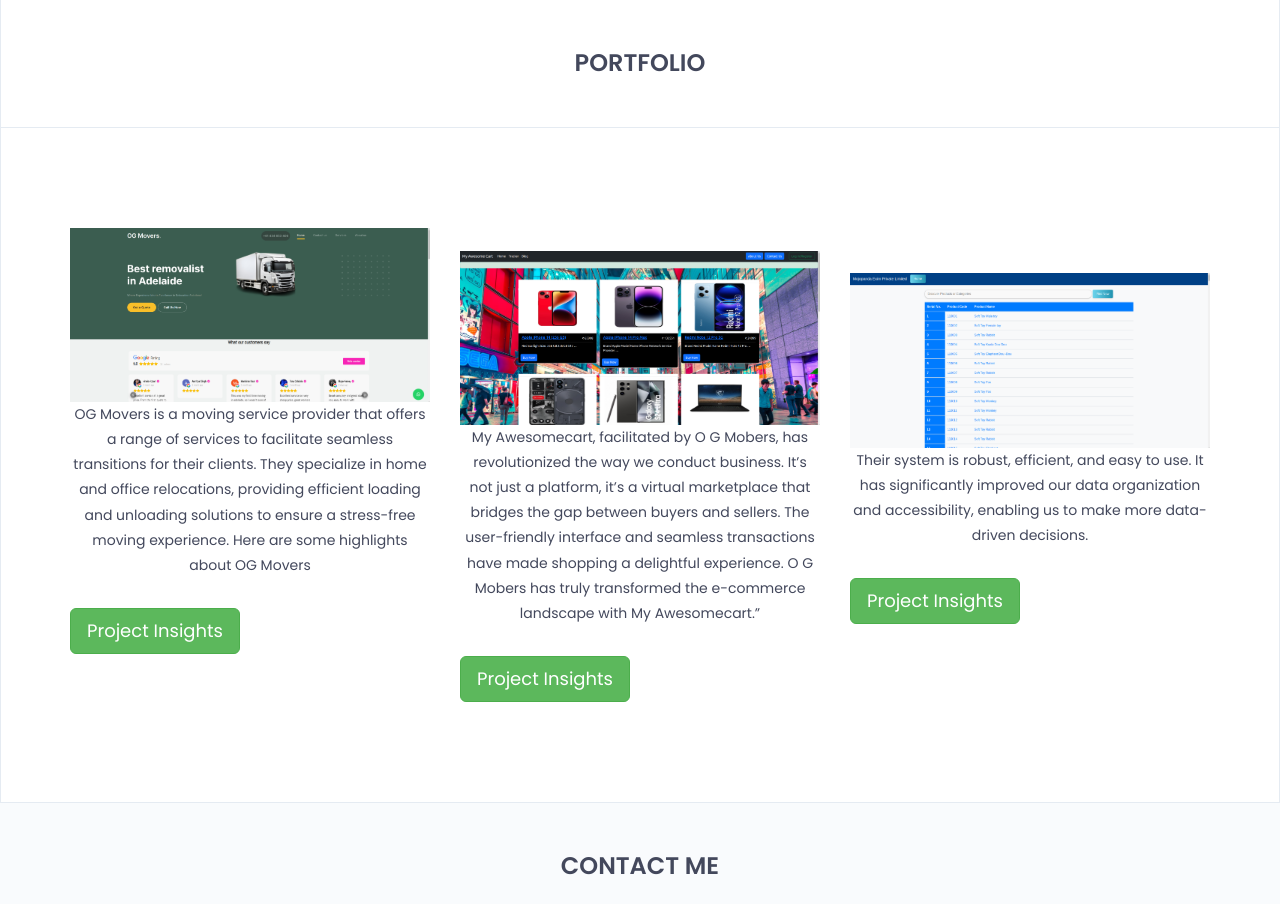
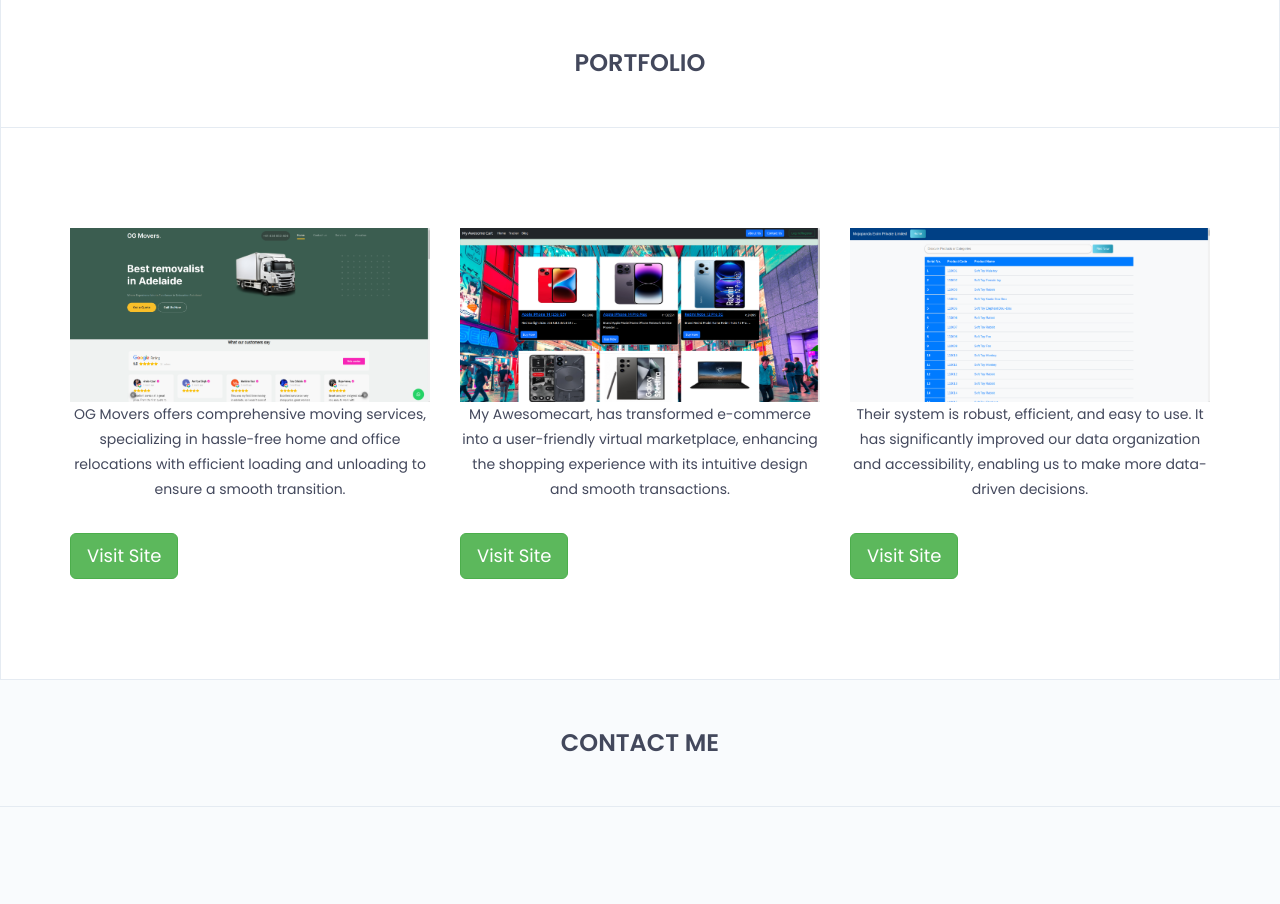
Before and after one commit to Mannu258/Portfolio-With-Flask, a Flask app: page / in a window 1280 px wide. Shown: the part 3647-4551 px from the top of the page. Run offline with Flask 3, Linux system fonts and the light colour scheme; some libraries are stand-ins or nearby versions.

Commit message:
fixed added new things

```diff
--- a/templates/Projects/MAC.html
+++ b/templates/Projects/MAC.html
@@ -14,7 +14,7 @@
 <body>
     <main>
         <div class="container my-5">
-            <h1 class="text-center mb-4">My Project</h1>
+            <h1 class="text-center mb-4">My Awesomecart</h1>
 
             <!-- Project Images -->
             <div id="projectImages" class="carousel slide" data-bs-ride="carousel">
--- a/templates/index.html
+++ b/templates/index.html
@@ -725,45 +725,44 @@
 								<div class="item">
 									<img src="{{ url_for('static', filename='assets/images/portfolio/p1.jpg')}}">
 									<div class="isotope-overlay">
-										<a href="https://www.ogmovers.com.au">
+										<a href="project-showcase/OG">
 											OG Movers
 										</a>
 
 									</div>
 
-									<p class="text-center">OG Movers is a moving service provider that offers a range of
-										services to facilitate seamless transitions for their clients. They specialize
-										in home and office relocations, providing efficient loading and unloading
-										solutions to ensure a stress-free moving experience. Here are some highlights
-										about OG Movers</p>
+									<p class="text-center">OG Movers offers comprehensive moving services, specializing
+										in hassle-free home and office relocations with efficient loading and unloading
+										to ensure a smooth transition.</p>
 
 								</div>
-								<a class="btn btn-success btn-lg" href="project-showcase/OG">Project Insights</a>
+								<a class="btn btn-success btn-lg" href="https://www.ogmovers.com.au">Visit Site</a>
 
-							</div><br>
+							</div>
 							<div class="col-sm-4">
 								<div class="item">
 									<img src="{{ url_for('static', filename='assets/images/portfolio/p4.jpg')}}">
 									<div class="isotope-overlay">
-										<a href="https://myawesomecart.pythonanywhere.com/">
+										<a href="project-showcase/MAC">
 											My Awesomecart
 										</a>
 									</div>
-									<p class="text-center">My Awesomecart, facilitated by O G Mobers, has revolutionized
-										the way we conduct business. It’s not just a platform, it’s a virtual
-										marketplace that bridges the gap between buyers and sellers. The user-friendly
-										interface and seamless transactions have made shopping a delightful experience.
-										O G Mobers has truly transformed the e-commerce landscape with My Awesomecart.”
+									<p class="text-center">My Awesomecart, has transformed e-commerce into a
+										user-friendly virtual marketplace, enhancing the shopping experience with its
+										intuitive design and smooth transactions.
 									</p>
 								</div>
-								<a class="btn btn-success btn-lg" href="project-showcase/MAC">Project Insights</a>
+								<a class="btn btn-success btn-lg" href="https://myawesomecart.pythonanywhere.com/">Visit
+									Site</a>
 
-							</div><br>
+
+
+							</div>
 							<div class="col-sm-4">
 								<div class="item">
 									<img src="{{ url_for('static', filename='assets/images/portfolio/p3.jpg')}}">
 									<div class="isotope-overlay">
-										<a href="https://www.dbmojopanda.com">
+										<a href="project-showcase/DB">
 											Database Management system
 										</a>
 									</div>
@@ -772,9 +771,10 @@
 										make more data-driven decisions.</p>
 
 								</div>
-								<a class="btn btn-success btn-lg" href="project-showcase/DB">Project Insights</a>
-							</div><br>
-							<!-- <div class="col-sm-4">
+								<a class="btn btn-success btn-lg" href="https://www.dbmojopanda.com">Visit Site</a>
+							</div>
+							<!--
+							 <div class="col-sm-4">
 								<div class="item">
 									<img src="{{ url_for('static', filename='assets/images/portfolio/p3.jpg')}}">
 									<div class="isotope-overlay">
@@ -788,6 +788,7 @@
 
 								</div>
 							</div>
+
 							<div class="col-sm-4">
 								<div class="item">
 									<img src="{{ url_for('static', filename='assets/images/portfolio/p3.jpg')}}">
@@ -802,6 +803,7 @@
 
 								</div>
 							</div>
+
 							<div class="col-sm-4">
 								<div class="item">
 									<img src="{{ url_for('static', filename='assets/images/portfolio/p3.jpg')}}">
@@ -959,4 +961,5 @@
 	<script src="{{ url_for('static', filename='assets/js/custom.js') }}"></script>
 
 </body>
+
 </html>
```
